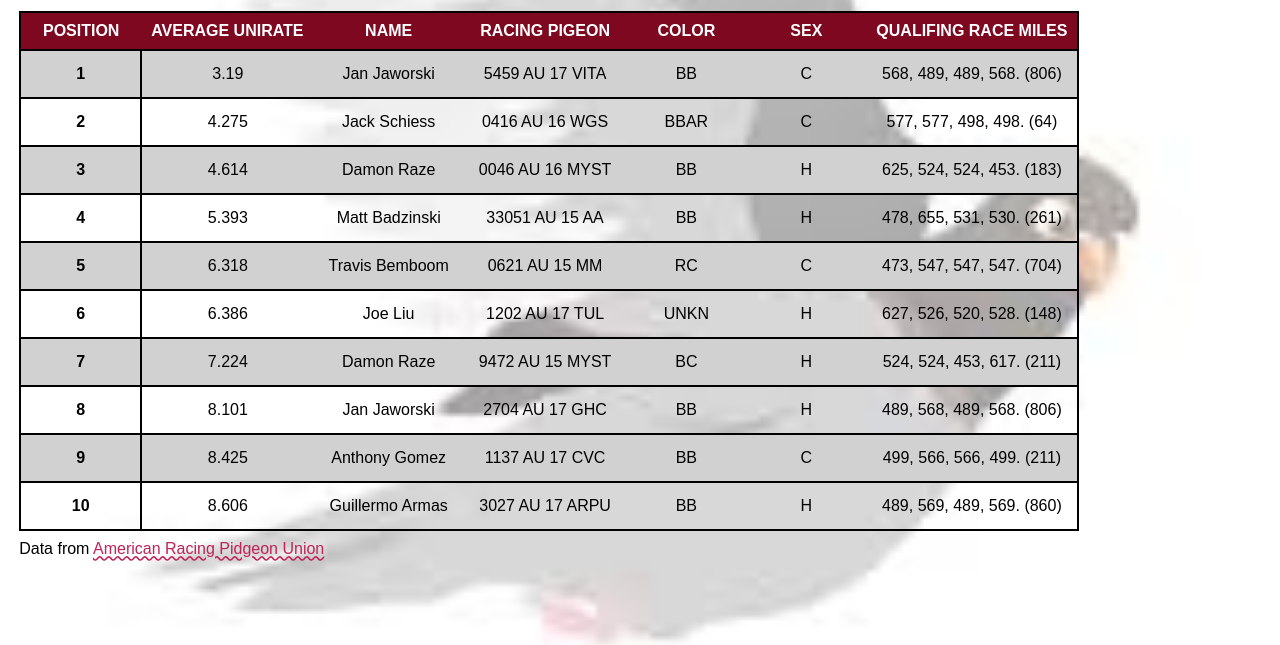
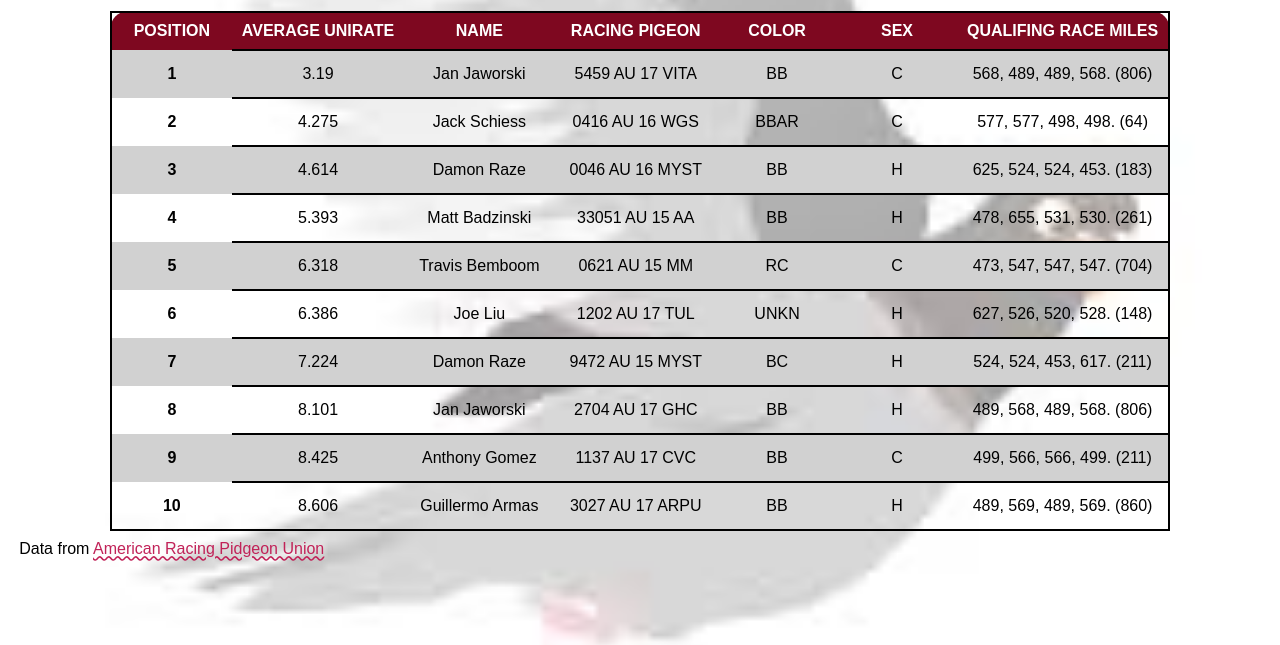
Before and after one commit to kelleysweitzer/homework3, a plain HTML site: page index.html in a window 1280 px wide. Shown: the part 92-737 px from the top of the page. Drawn offline with Linux system fonts and the light colour scheme; a web font is replaced by a local one.

Commit message:
hover / rounded corners sort of

```diff
--- a/css/style.css
+++ b/css/style.css
@@ -21,7 +21,6 @@ body{
 
 main{
   margin-bottom: 100px;
-
 }
 
 h1{
@@ -55,7 +54,13 @@ a:focus{
 }
 
 table{
+
     border: 2px solid black;
+    border-radius: 15px;
+    border-collapse: collapse;
+    margin-left: auto;
+    margin-right: auto;
+
 }
 
 
@@ -70,13 +75,20 @@ table{
 }
 
 .rowhead{
-  border: 2px solid black;
+  /* border: 2px solid black; */
+/*
+  border-bottom-left-radius: 15px;
+  border-top-left-radius: 15px; */
+  border-collapse: collapse;
 }
 
 tbody > tr:hover{
   outline: 2px solid black;
+  transition: 0.2s;
   background-color: rgb(126,8,32);
   opacity: 0.5;
+  border-radius: 15px;
+
 
 }
 
@@ -96,7 +108,19 @@ tr:nth-child(odd){
 *{}
 
 thead tr:first-child th:first-child{
+  border-top-left-radius: 15px;
+}
 
+thead tr:first-child th:last-child{
+  border-top-right-radius: 15px;
+}
+
+tbody tr:last-child th:first-child{
+  border-bottom-left-radius: 15px;
+}
+
+tbody tr:last-child th:last-child{
+  border-bottom-right-radius: 15px;
 }
 
 footer{
```
